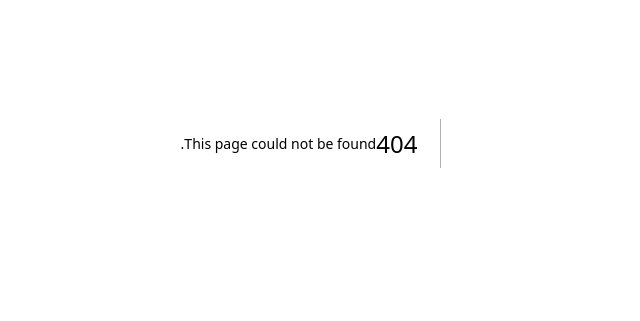
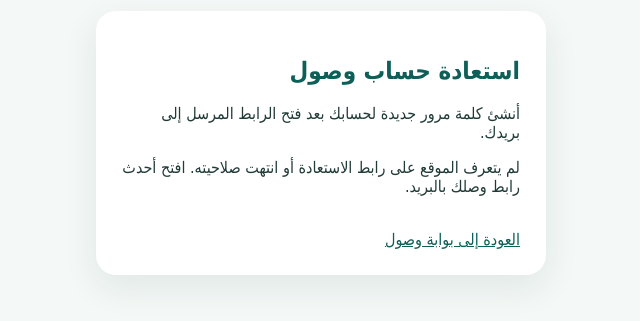
Before and after one commit to ahmedmasmali19-max/-, a Next.js app: page /reset-password in a window 1280 px wide. Before the commit this address had no page. Shown: the part 257-578 px from the top of the page, without its empty margins (319-959 px from the left). Built offline with nearby package versions, Linux system fonts and the light colour scheme; no server answers.

Commit message:
Provide secure password reset completion page for portal users

```diff
--- /dev/null
+++ b/app/reset-password/page.tsx
@@ -0,0 +1,9 @@
+'use client';
+import {useEffect,useState} from 'react';
+import {db} from '../../lib/db';
+export default function ResetPassword(){
+ const [ready,R]=useState(false),[password,P]=useState(''),[confirm,C]=useState(''),[busy,B]=useState(false),[message,M]=useState(''),[done,D]=useState(false);
+ useEffect(()=>{if(!db){M('الاتصال غير متاح.');R(true);return;}let alive=true;const {data:listener}=db.auth.onAuthStateChange((event,session)=>{if(!alive)return;if(event==='PASSWORD_RECOVERY'||event==='SIGNED_IN'){R(!!session);}});void db.auth.getSession().then(({data})=>{if(alive)R(!!data.session)});return()=>{alive=false;listener.subscription.unsubscribe()}},[]);
+ async function submit(e:React.FormEvent){e.preventDefault();if(!db||busy)return;if(password.length<8){M('يجب أن تكون كلمة المرور 8 أحرف على الأقل.');return;}if(password!==confirm){M('كلمتا المرور غير متطابقتين.');return;}B(true);M('');const {error}=await db.auth.updateUser({password});if(error){M('تعذر تحديث كلمة المرور: '+error.message)}else{D(true);M('تم تغيير كلمة المرور بنجاح. يمكنك العودة إلى المنصة.')}B(false);}
+ return <main dir="rtl" style={{minHeight:'100vh',display:'grid',placeItems:'center',background:'#f4f8f6',padding:18,fontFamily:'Tahoma,Arial,sans-serif'}}><section style={{width:'min(100%,450px)',background:'white',padding:26,borderRadius:20,boxShadow:'0 12px 35px #173d3817'}}><h1 style={{color:'#0d5f57'}}>استعادة حساب وصول</h1><p>أنشئ كلمة مرور جديدة لحسابك بعد فتح الرابط المرسل إلى بريدك.</p>{ready&&!done?<form onSubmit={submit} style={{display:'grid',gap:12}}><label>كلمة المرور الجديدة<input autoComplete="new-password" type="password" minLength={8} required value={password} onChange={e=>P(e.target.value)} style={{display:'block',width:'100%',padding:12,marginTop:6,border:'1px solid #c5dcd3',borderRadius:10}}/></label><label>تأكيد كلمة المرور<input autoComplete="new-password" type="password" minLength={8} required value={confirm} onChange={e=>C(e.target.value)} style={{display:'block',width:'100%',padding:12,marginTop:6,border:'1px solid #c5dcd3',borderRadius:10}}/></label><button disabled={busy} style={{background:'#0d5f57',color:'white',border:0,padding:13,borderRadius:10}}>{busy?'جارٍ الحفظ…':'حفظ كلمة المرور'}</button></form>:!done?<p role="status">لم يتعرف الموقع على رابط الاستعادة أو انتهت صلاحيته. افتح أحدث رابط وصلك بالبريد.</p>:null}{message&&<p role="status">{message}</p>}<a href="/" style={{display:'inline-block',marginTop:18,color:'#0d5f57'}}>العودة إلى بوابة وصول</a></section></main>;
+}
```
